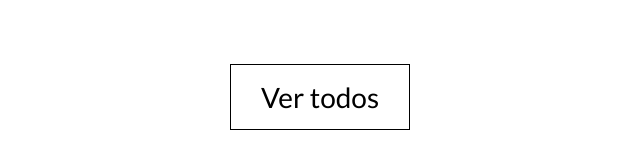
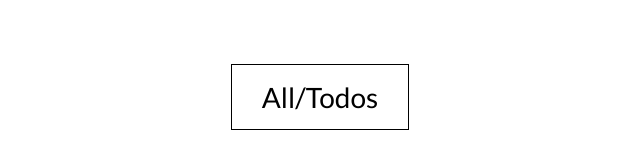
Before and after one commit to nataschacavalcante/nataschacavalcante.github.io, a plain HTML site: page index.htm in a window 1280 px wide. Shown: the part 643-800 px from the top of the page, 320-960 px from the left. Drawn offline with Linux system fonts and the light colour scheme.

Commit message:
Update index.htm

```diff
--- a/index.htm
+++ b/index.htm
@@ -139,7 +139,7 @@
                         </figure>
                     </div>
                     <div class="col-xs-12">
-                        <div class="btn-center"><a href="pages.htm" class="big button">Ver todos</a></div>
+                        <div class="btn-center"><a href="pages.htm" class="big button">All/Todos</a></div>
                     </div>
                 </div>
             </div><!-- container -->
```
